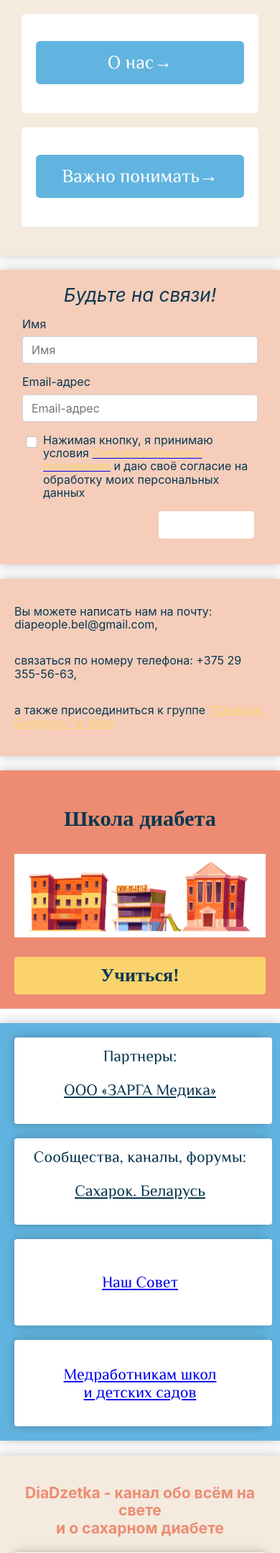
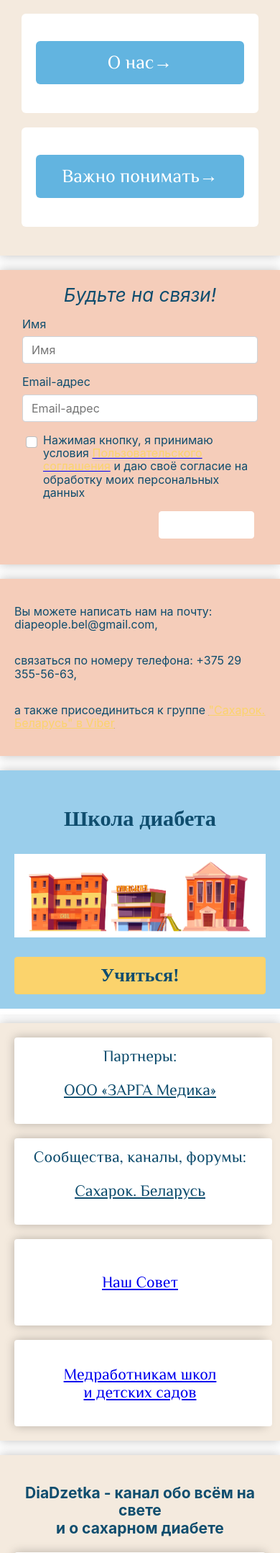
Before and after one commit to NataliNovi/DiaPeople, a PHP site: page / in a window 390 px wide. Shown: the part 512-2669 px from the top of the page at 72% size. Run offline with PHP 8.4, Linux system fonts and the light colour scheme; some web fonts are replaced.

Commit message:
new back

```diff
--- a/assets/styles/__common-variable.scss
+++ b/assets/styles/__common-variable.scss
@@ -77,7 +77,7 @@ $color-dark-blue: #2988BC;
 $color-blue-burger: #62B4E0;
 $color-sublink-burger: #9ACEEB;
 $color-accent: #ED8C72;
-$color-dark-text: #083750;
+$color-dark-text: #0f4d6e;
 $color-button: #FBD36C;
 $color-connect: #F5CDBA;
 $color-beige: #F4EADE;
--- a/assets/styles/_index.scss
+++ b/assets/styles/_index.scss
@@ -831,21 +831,27 @@ body._touch .menu-burger__list>li._active .menu-burger__arrow {
     position: relative;
 
     &__button-donate {
-        width: 300px;
+        width: 320px;
+        height: 48px;
+
+        @media screen and (min-width: $grid-breakpoint-lg) {
+            width: 200px;
+            font-size: $font-size-medium;
+        }
 
         @media screen and (max-width: $grid-breakpoint-lg) {
             width: 200px;
-            font-size: $font-size-small;
+            font-size: $font-size-medium;
         }
 
         @media screen and (max-width: $grid-breakpoint-md) {
             width: 160px;
-            font-size: $font-size-small;
+            font-size: $font-size-medium;
         }
 
         @media screen and (max-width: $grid-breakpoint-sm) {
-            width: 120px;
-            font-size: $font-size-small;
+            width: 160px;
+            font-size: $font-size-medium;
         }
     }
 
@@ -1033,13 +1039,14 @@ body._touch .menu-burger__list>li._active .menu-burger__arrow {
 
     ul li:hover {
         background-color: $color-sublink-burger;
-        padding-top: 3px;
-        padding-bottom: 3px;
+        padding-top: 1px;
+        padding-bottom: 1px;
     }
 
     ul li:hover ul {
         display: block;
         padding: 10px;
+        background-color: $color-sublink-burger;
     }
 
     ul li:hover ul li ul {
@@ -1418,7 +1425,7 @@ body._touch .menu-burger__list>li._active .menu-burger__arrow {
         align-items: center;
         flex-wrap: wrap;
         background: $color-beige;
-        color: $color-accent;
+        color: $color-dark-text;
         // margin-top: 20px;
         //margin-bottom: 20px;
         padding: 20px;
@@ -1451,7 +1458,7 @@ body._touch .menu-burger__list>li._active .menu-burger__arrow {
 
         &_diadzetka-name {
             text-decoration: none;
-            color: $color-accent;
+            color: $color-dark-text;
             cursor: pointer;
         }
 
@@ -1487,7 +1494,8 @@ body._touch .menu-burger__list>li._active .menu-burger__arrow {
         flex-wrap: wrap;
         text-align: center;
         background: $color-beige;
-        color: $color-accent;
+        color: $color-dark-text;
+        ;
         margin-top: 20px;
         margin-bottom: 20px;
         padding: 20px;
@@ -1568,7 +1576,7 @@ body._touch .menu-burger__list>li._active .menu-burger__arrow {
         // background-size: 100%;
         // background-repeat: no-repeat;
         // background-origin: border-box;
-        background-color: $color-accent;
+        background-color: $color-sublink-burger;
         font-family: "Philosofer";
         //display: flex;
         // flex-direction: column;
@@ -1635,7 +1643,7 @@ body._touch .menu-burger__list>li._active .menu-burger__arrow {
         margin-top: 20px;
         margin-bottom: 20px;
         padding: 20px;
-        color: $color-accent;
+        color: $color-dark-text;
         box-shadow: 8px 0 0 0 #fff, 0 0 14px 0 rgba(0, 0, 0, .25);
 
         @media screen and (min-width: $grid-breakpoint-md) {
@@ -1671,7 +1679,7 @@ body._touch .menu-burger__list>li._active .menu-burger__arrow {
         margin-top: 20px;
         margin-bottom: 20px;
         align-items: center;
-        background-color: $color-blue-burger;
+        background-color: $color-beige;
         box-shadow: 8px 0 0 0 #fff, 0 0 14px 0 rgba(0, 0, 0, .25);
 
         @media screen and (min-width: $grid-breakpoint-md) {
@@ -2234,8 +2242,14 @@ body._touch .menu-burger__list>li._active .menu-burger__arrow {
     padding: 20px 20px 30px 20px;
     text-align: center;
     align-items: center;
-    font-size: $font-size-medium;
-
+    font-size: $font-size-medium-plus;
+
+    @media screen and (min-width: $grid-breakpoint-lg) {
+        margin-left: 280px;
+        width: calc(100% - 280px);
+        font-size: $font-size-small;
+
+    }
 
 
     @media screen and (max-width: $grid-breakpoint-lg) {
@@ -2249,7 +2263,8 @@ body._touch .menu-burger__list>li._active .menu-burger__arrow {
         width: 100%;
         height: 280px;
         margin-left: 0px;
-        font-size: $font-size-medium;
+        font-size: $font-size-medium-plus;
+
         display: flex;
         flex-direction: column;
         justify-content: space-between;
@@ -2259,13 +2274,15 @@ body._touch .menu-burger__list>li._active .menu-burger__arrow {
     @media screen and (max-width: $grid-breakpoint-sm) {
         width: 100%;
         margin-left: 0px;
-        font-size: $font-size-small;
+        font-size: $font-size-medium;
         padding: 10px;
         display: flex;
         flex-direction: column;
         justify-content: space-between;
 
     }
+
+
 
 }
 
--- a/assets/styles/main-styles.css
+++ b/assets/styles/main-styles.css
@@ -36,7 +36,7 @@ body {
   height: 100%;
   padding: 0;
   margin: 0;
-  color: #083750;
+  color: #0f4d6e;
   -webkit-font-smoothing: antialiased;
 }
 
@@ -1167,7 +1175,7 @@ body._touch .menu-burger__list > li._active .menu-burger__arrow {
   flex-direction: column;
   height: auto;
   background-color: #F5CDBA;
-  color: #083750;
+  color: #0f4d6e;
   margin-top: 20px;
   margin-bottom: 20px;
   padding: 20px;
@@ -1217,7 +1225,7 @@ body._touch .menu-burger__list > li._active .menu-burger__arrow {
 }
 .article__diadzetka-news_diadzetka-name {
   text-decoration: none;
-  color: #ED8C72;
+  color: #0f4d6e;
   cursor: pointer;
 }
 .article__diadzetka-news_diadzetka-name:hover {
@@ -1315,8 +1323,8 @@ body._touch .menu-burger__list > li._active .menu-burger__arrow {
   scale: 1.1;
 }
 .article__diaschool {
-  color: #083750;
-  background-color: #ED8C72;
+  color: #0f4d6e;
+  background-color: #9ACEEB;
   font-family: "Philosofer";
   margin: auto;
   text-align: center;
@@ -1353,7 +1361,7 @@ body._touch .menu-burger__list > li._active .menu-burger__arrow {
 }
 .article__diaschool_youtube-link {
   width: 100%;
-  color: #083750;
+  color: #0f4d6e;
   text-decoration: none;
   border-radius: 4px;
   padding: 10px;
@@ -1412,7 +1420,7 @@ body._touch .menu-burger__list > li._active .menu-burger__arrow {
   margin-top: 20px;
   margin-bottom: 20px;
   align-items: center;
-  background-color: #62B4E0;
+  background-color: #F4EADE;
   box-shadow: 8px 0 0 0 #fff, 0 0 14px 0 rgba(0, 0, 0, 0.25);
 }
 @media screen and (min-width: 768px) {
@@ -1768,7 +1776,7 @@ body._touch .menu-burger__list > li._active .menu-burger__arrow {
   flex-direction: column;
   width: 90vw;
   height: 120px;
-  color: #083750;
+  color: #0f4d6e;
   font-size: 26px;
   font-family: "Philosopher", sans-serif;
   background-color: white;
@@ -1797,7 +1805,7 @@ body._touch .menu-burger__list > li._active .menu-burger__arrow {
 
 .zarga-medica {
   text-decoration: underline;
-  color: #083750;
+  color: #0f4d6e;
 }
 
 .subscribe__form {
--- a/index.html
+++ b/index.html
@@ -746,8 +746,6 @@
 
     <br>
 
-
-
     <div class = footer__contacts>
       <div>Teл: +375 29 355-56-63, e-mail: diapeople.bel@gmail.com</div>
       <div> Адрес: 220090, Минск, Логойский тракт, 22А, ПОМ.44, офис 1 </div>
```
Also changed, not shown: other parts of assets/styles/main-styles.css (+39 -24 lines), 1 other file.
